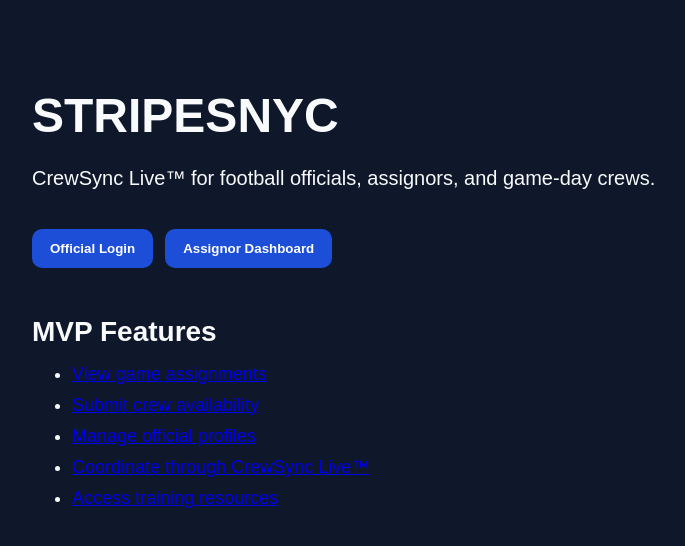
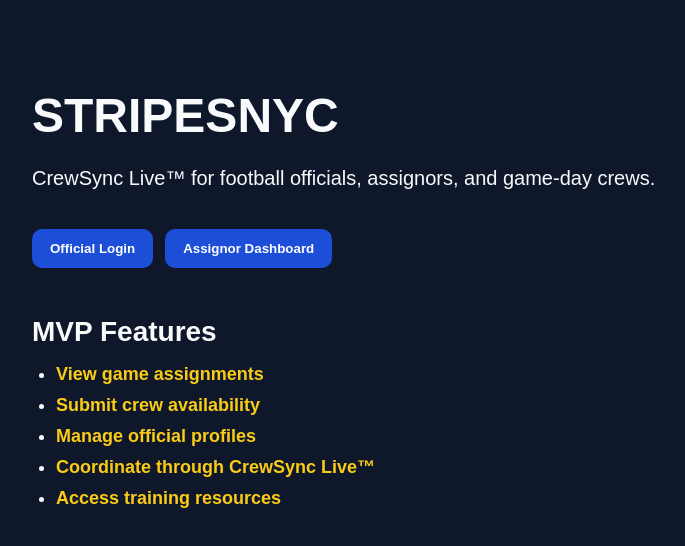
Before and after one commit to fmkrz65hh8-create/StripesNYC-, a Next.js app in the folder frontend/: page / in a window 1280 px wide. Shown: the top 546 px of the page, without its empty margins (158-843 px from the left). Built offline with nearby package versions, Linux system fonts and the light colour scheme.

Commit message:
Update globals.css

```diff
--- a/frontend/app/globals.css
+++ b/frontend/app/globals.css
@@ -57,4 +57,20 @@
 li {
   margin-bottom: 10px;
   font-size: 18px;
+}a {
+  color: #facc15;
+  text-decoration: none;
+  font-weight: bold;
 }
+
+a:hover {
+  text-decoration: underline;
+}
+
+ul {
+  padding-left: 24px;
+}
+
+div {
+  margin-top: 20px;
+}
```
